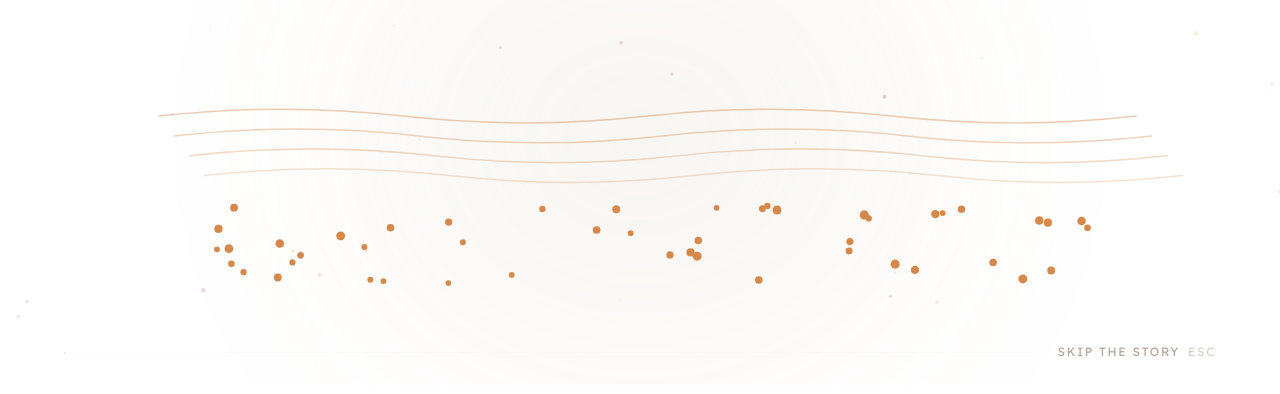
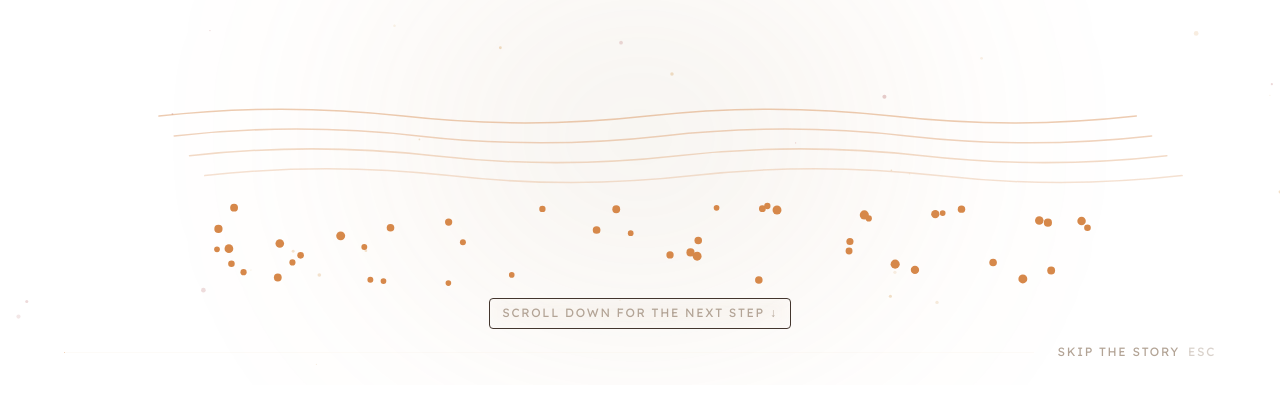
Before and after one commit to Faheem107/iGEM-Modeling-Tool-Kit, a Next.js app: page / in a window 1280 px wide. Shown: the part 6015-6409 px from the top of the page. Built offline with nearby package versions, Linux system fonts and the light colour scheme.

Commit message:
Add a scroll hint to the design cycle

```diff
--- a/src/components/DesignCycleStory.tsx
+++ b/src/components/DesignCycleStory.tsx
@@ -267,6 +267,21 @@ export default function DesignCycleStory({
         className="relative flex min-h-screen w-full flex-col overflow-hidden"
       >
         {!staticMode && <StoryEscape progressRef={progressRef} />}
+
+        {/* The beats change in place, so without this it is not obvious that
+            scrolling is what moves the loop on. */}
+        {!staticMode && (
+          <div
+            aria-hidden
+            className="pointer-events-none absolute inset-x-0 bottom-14 z-[45] flex justify-center px-6"
+          >
+            <span className="caption rounded-[4px] border border-border bg-background/70 px-3 py-1.5 backdrop-blur-sm">
+              {active < BEATS.length - 1
+                ? "Scroll down for the next step \u2193"
+                : "Scroll down to keep going \u2193"}
+            </span>
+          </div>
+        )}
 
         <SandParticles
           progressRef={progressRef}
```
